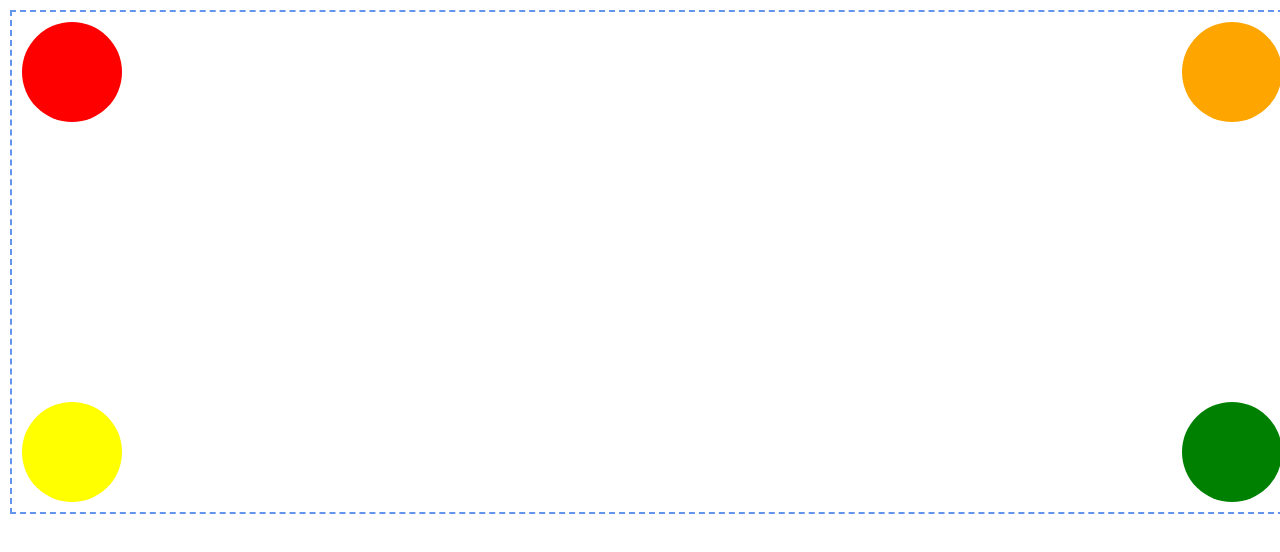
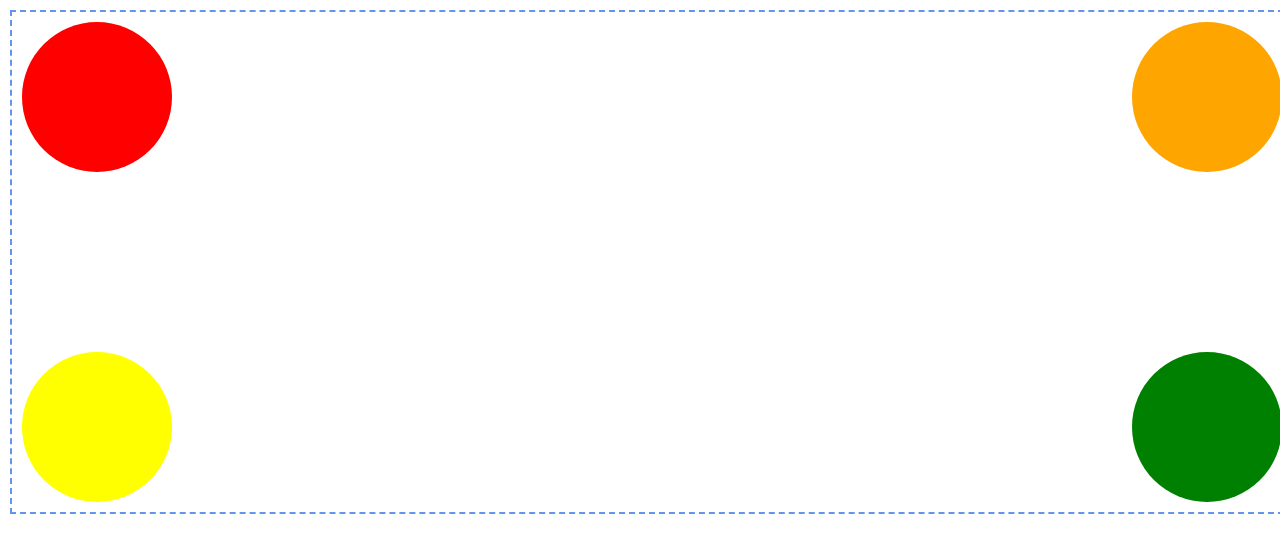
Before and after one commit to sudhasew/Positioning-example5, a plain HTML site: page index.html in a window 1280 px wide. Drawn offline with Linux system fonts and the light colour scheme.

Commit message:
initial commit

```diff
--- a/style.css
+++ b/style.css
@@ -7,11 +7,11 @@ body {
   height: 500px;
   border: 2px dashed cornflowerblue;
   margin: 10px;
-  position: absolute;
+  position: relative;
 }
 .circle {
-  width: 100px;
-  height: 100px;
+  width: 150px;
+  height: 150px;
   position: absolute;
   justify-content: space-around;
 }
```
